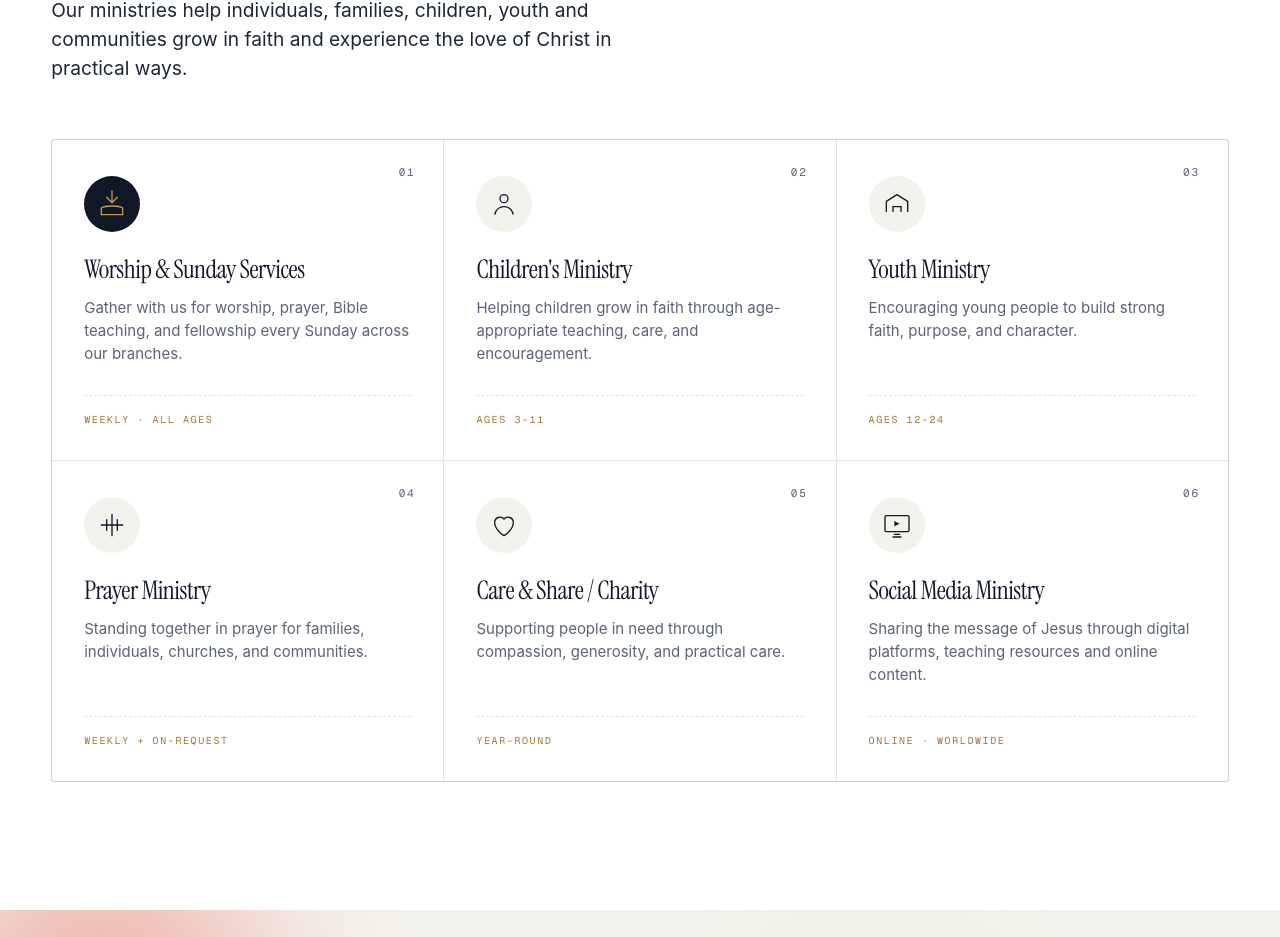
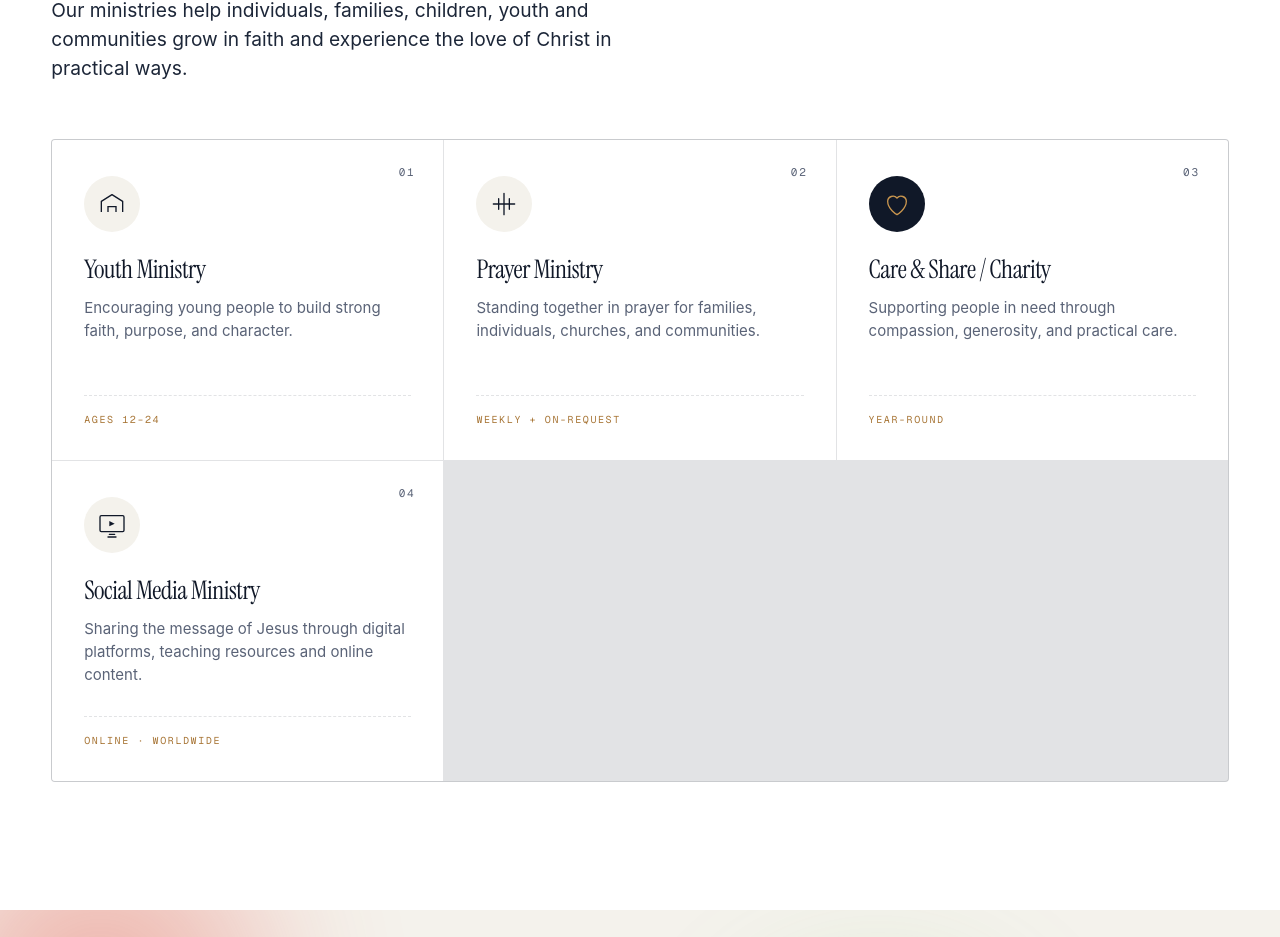
Before and after one commit to ourjesuslives2026/ourjesuslives, a React (Vite) app: page / in a window 1280 px wide. Shown: the part 4735-5672 px from the top of the page. Built offline with nearby package versions, Linux system fonts and the light colour scheme; a web font is replaced by a local one.

Commit message:
Remove Worship and Childrens Ministry cards; promote Care and Share to featured
Co-Authored-By: Claude Sonnet 4.6 <noreply@anthropic.com>

```diff
--- a/src/components/Ministries.jsx
+++ b/src/components/Ministries.jsx
@@ -2,42 +2,28 @@ import { useReveal } from '../hooks/useReveal';
 
 const ministries = [
   {
-    idx: '01', featured: true,
-    icon: <svg viewBox="0 0 48 48"><path d="M24 4v18M24 22l8-8M24 22l-8-8M8 30c4-3 8-3 16-3s12 0 16 3M8 30v10h32V30" stroke="currentColor" strokeWidth="2" fill="none" strokeLinecap="round"/></svg>,
-    title: 'Worship & Sunday Services',
-    body: 'Gather with us for worship, prayer, Bible teaching, and fellowship every Sunday across our branches.',
-    tag: 'Weekly · All ages',
-  },
-  {
-    idx: '02',
-    icon: <svg viewBox="0 0 48 48"><circle cx="24" cy="16" r="6" stroke="currentColor" strokeWidth="2" fill="none"/><path d="M10 40c2-8 8-12 14-12s12 4 14 12" stroke="currentColor" strokeWidth="2" fill="none"/></svg>,
-    title: "Children's Ministry",
-    body: 'Helping children grow in faith through age-appropriate teaching, care, and encouragement.',
-    tag: 'Ages 3–11',
-  },
-  {
-    idx: '03',
+    idx: '01',
     icon: <svg viewBox="0 0 48 48"><path d="M8 36V20l16-10 16 10v16" stroke="currentColor" strokeWidth="2" fill="none" strokeLinejoin="round"/><path d="M18 36v-8h12v8" stroke="currentColor" strokeWidth="2" fill="none"/></svg>,
     title: 'Youth Ministry',
     body: 'Encouraging young people to build strong faith, purpose, and character.',
     tag: 'Ages 12–24',
   },
   {
-    idx: '04',
+    idx: '02',
     icon: <svg viewBox="0 0 48 48"><path d="M24 8v32M16 16v16M32 16v16M8 24h32" stroke="currentColor" strokeWidth="2" fill="none" strokeLinecap="round"/></svg>,
     title: 'Prayer Ministry',
     body: 'Standing together in prayer for families, individuals, churches, and communities.',
     tag: 'Weekly + on-request',
   },
   {
-    idx: '05',
+    idx: '03', featured: true,
     icon: <svg viewBox="0 0 48 48"><path d="M24 40s-14-8-14-20a8 8 0 0 1 14-5 8 8 0 0 1 14 5c0 12-14 20-14 20z" stroke="currentColor" strokeWidth="2" fill="none" strokeLinejoin="round"/></svg>,
     title: 'Care & Share / Charity',
     body: 'Supporting people in need through compassion, generosity, and practical care.',
     tag: 'Year-round',
   },
   {
-    idx: '06',
+    idx: '04',
     icon: <svg viewBox="0 0 48 48"><rect x="6" y="10" width="36" height="24" rx="2" stroke="currentColor" strokeWidth="2" fill="none"/><path d="M20 38h8M18 42h12" stroke="currentColor" strokeWidth="2" strokeLinecap="round"/><path d="M20 18l8 4-8 4z" fill="currentColor"/></svg>,
     title: 'Social Media Ministry',
     body: 'Sharing the message of Jesus through digital platforms, teaching resources and online content.',
```
